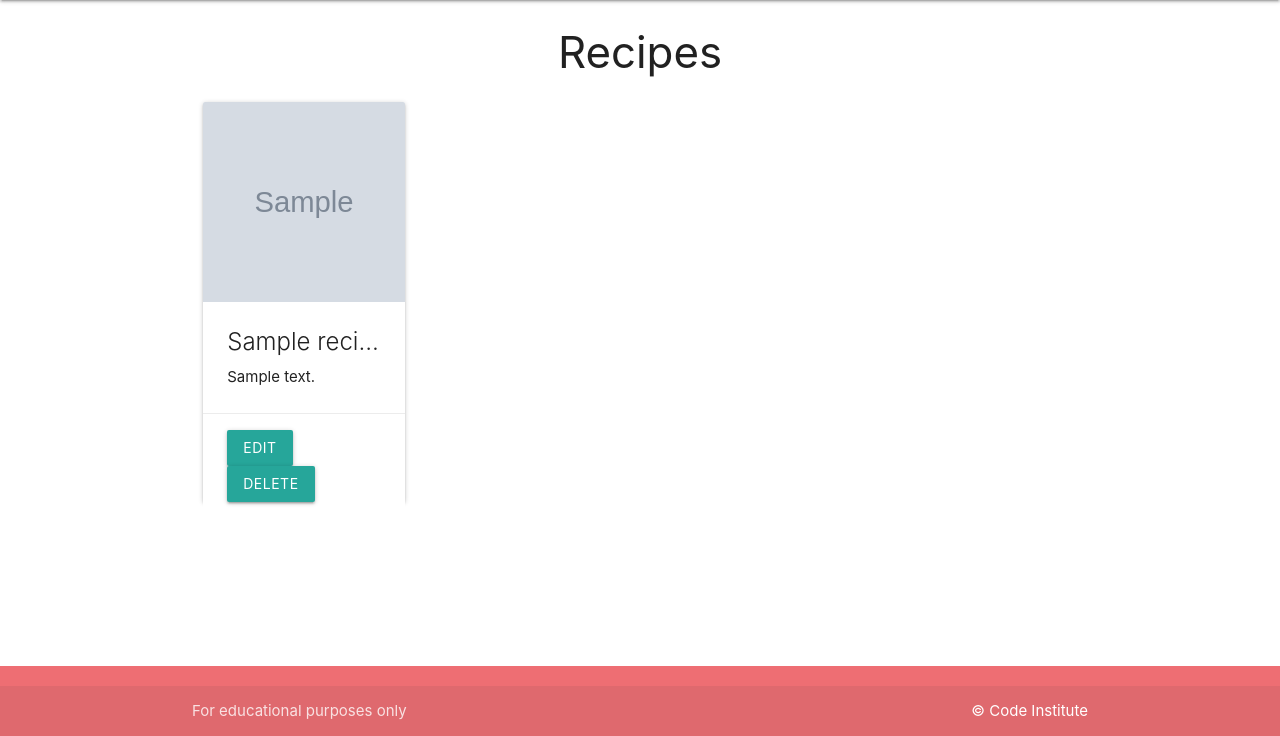
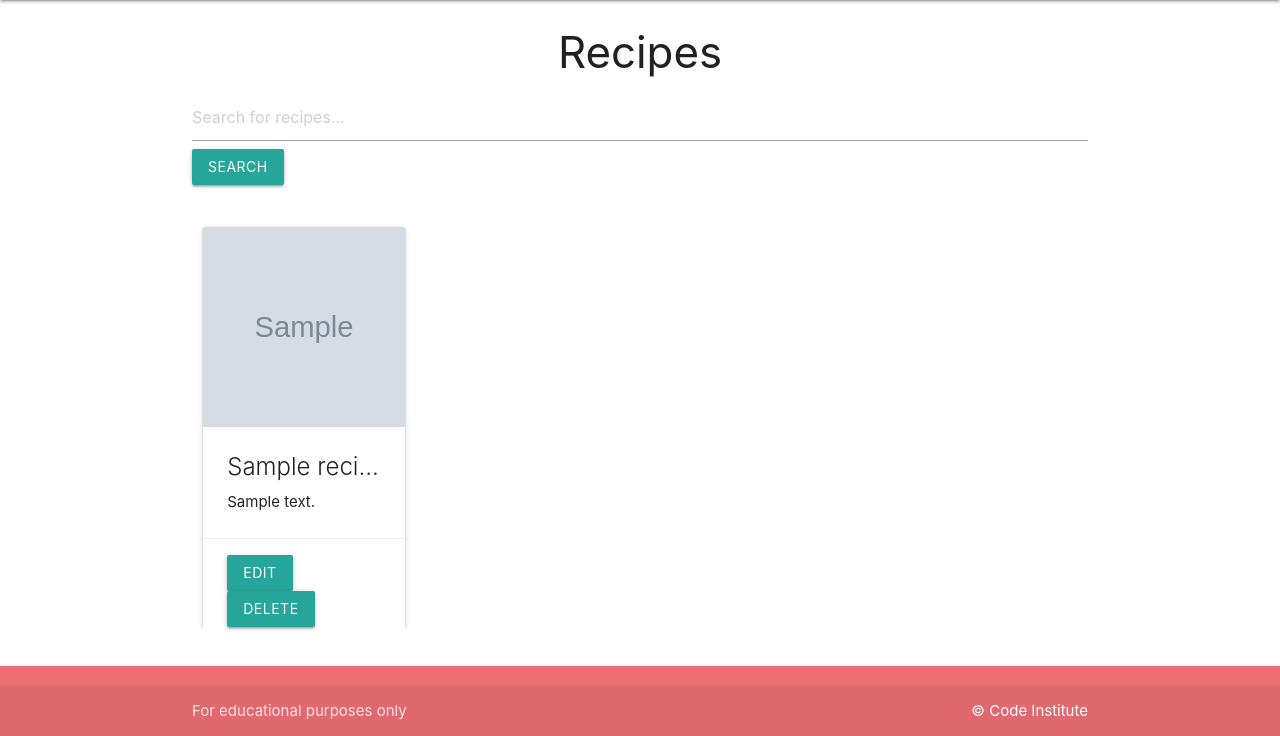
Before and after one commit to AlexandraEL9/MOCA-app, a Flask app: page / in a window 1280 px wide. Shown: the part 64-800 px from the top of the page. Run offline with Flask 2, Linux system fonts and the light colour scheme; tables that the repository leaves empty hold one stand-in row (values such as "Sample post"); grey boxes marked "Sample" are stand-in pictures; some libraries are stand-ins or nearby versions.

Commit message:
add searchbar form

```diff
--- a/moca/templates/recipes.html
+++ b/moca/templates/recipes.html
@@ -2,6 +2,16 @@
 {% block content %}
 
 <h3 class="center-align">Recipes</h3>
+
+<!--search bar-->
+<div class="row">
+    <form method="GET" action="{{ url_for('search_recipes') }}">
+        <div class="input-field">
+            <input type="text" id="search" name="query" placeholder="Search for recipes...">
+            <button type="submit" class="btn">Search</button>
+        </div>
+    </form>
+</div>
 
 <div class="row">
     {% for recipe in recipes %}
```
